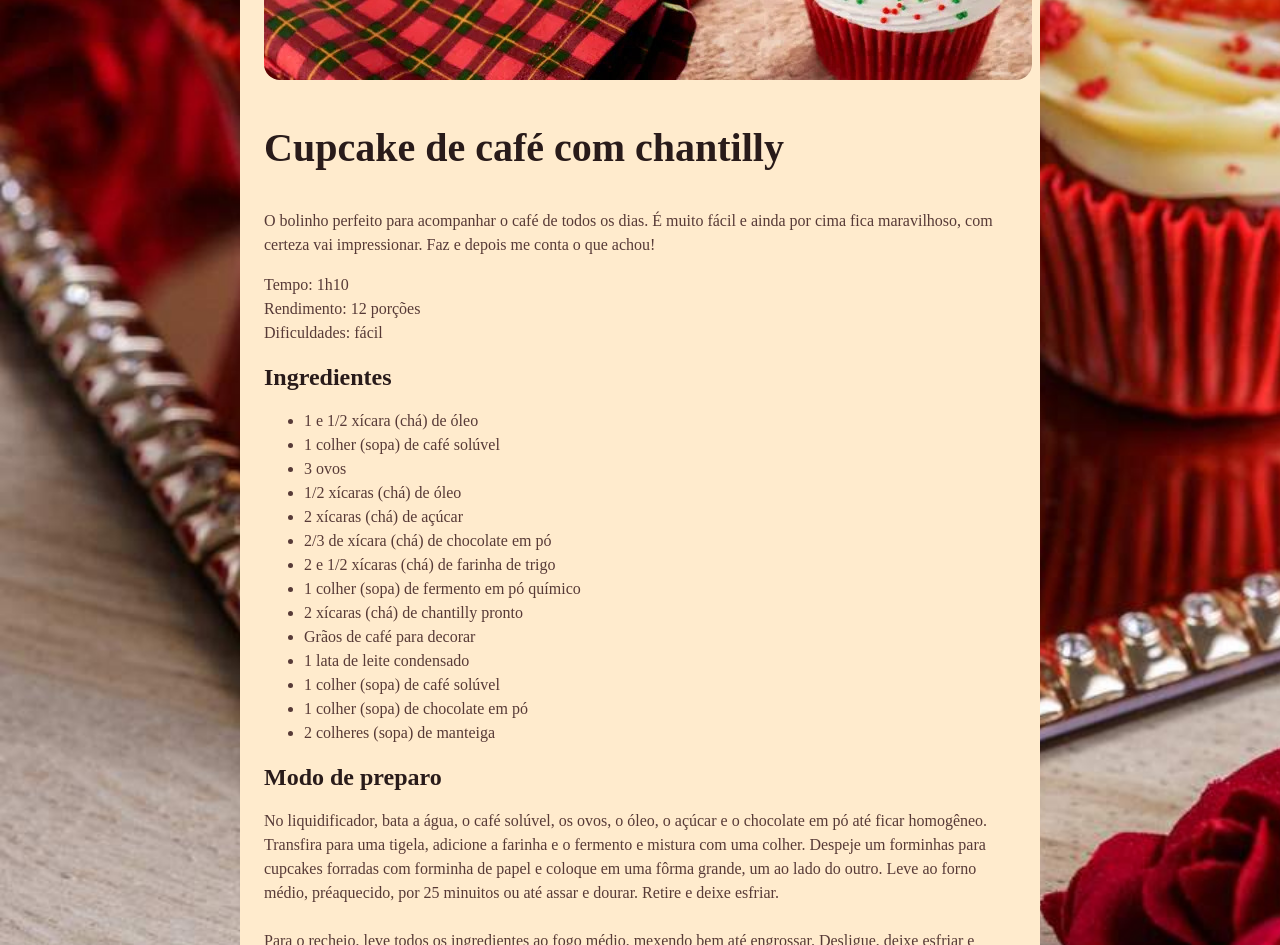
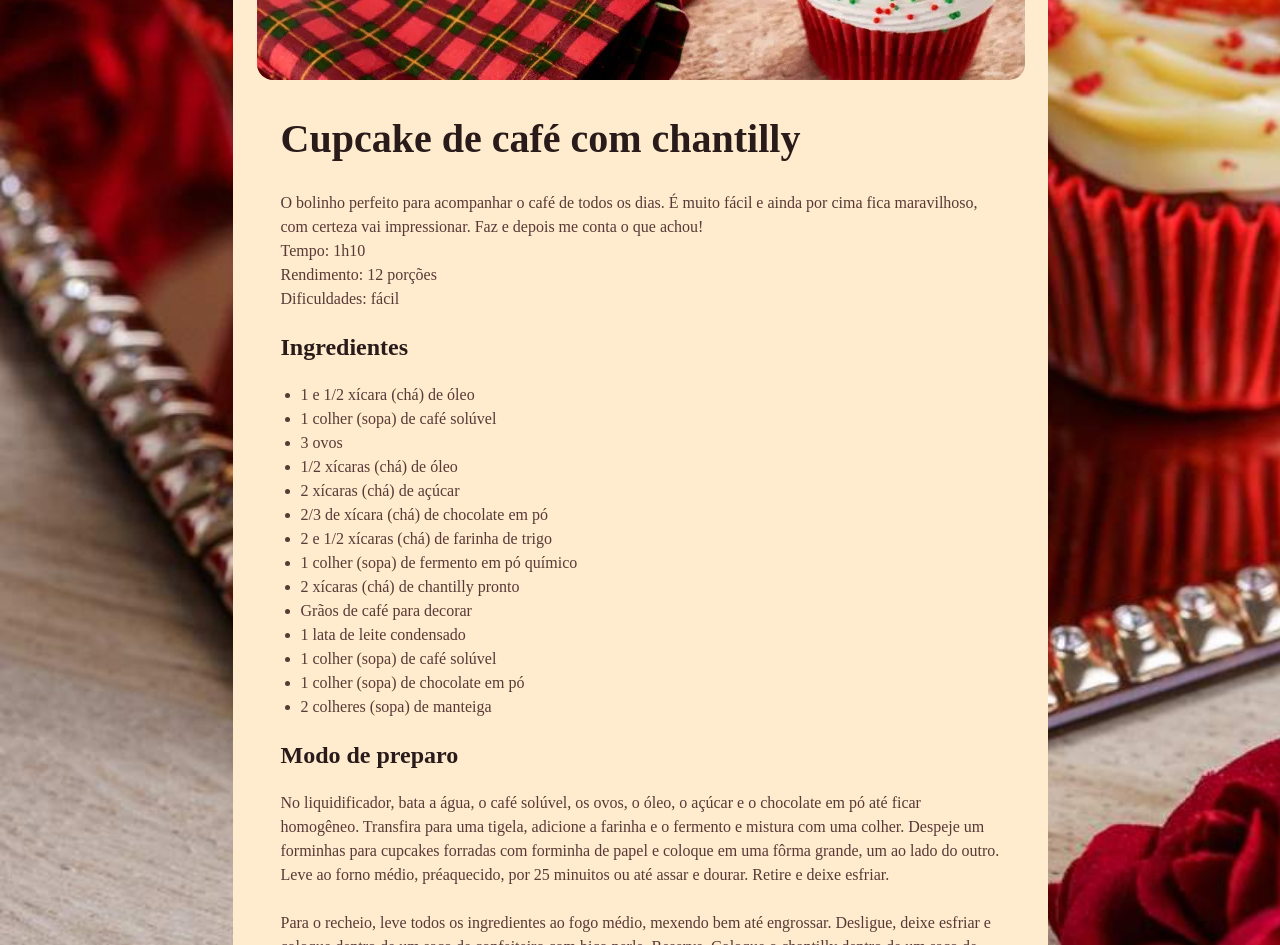
Before and after one commit to WagnerUyemura/Iniciando-Projeto, a plain HTML site: page index.html in a window 1280 px wide. Shown: the part 760-1705 px from the top of the page. Drawn offline with Linux system fonts and the light colour scheme; a web font is replaced by a local one.

Commit message:
Personalizando espaços

```diff
--- a/style.css
+++ b/style.css
@@ -1,3 +1,11 @@
+*{
+  margin: 0;
+  padding: 0;
+}
+
+
+
+
 :root{
   font-family: "Alice", serif;
   line-height: 150%;
@@ -10,16 +18,29 @@ body  {
 }
 
 #page {
-box-sizing: border-box;
-width: 800px;
+ box-sizing: border-box;
+width: 815px;
 padding: 24px;
 background-color:blanchedalmond;
 border-radius: 24px;
 margin: 48px auto;
+
 }
 
 img {
     border-radius: 16px;
+}
+
+main {
+  padding: 24px;
+}
+
+section + section {
+  margin-top: 24px;
+}
+
+#about p + p {
+  margin-top: 12px;
 }
 
 h1{
@@ -29,8 +50,14 @@ h1{
 
 h2{
   font-size: 24px;
+  margin-top: 24px;
 }
 
 h1, h2 {
   color: #291B1A;
+  margin-bottom: 24px;
 }
+
+ul{
+  padding-left: 20px;
+}
```
